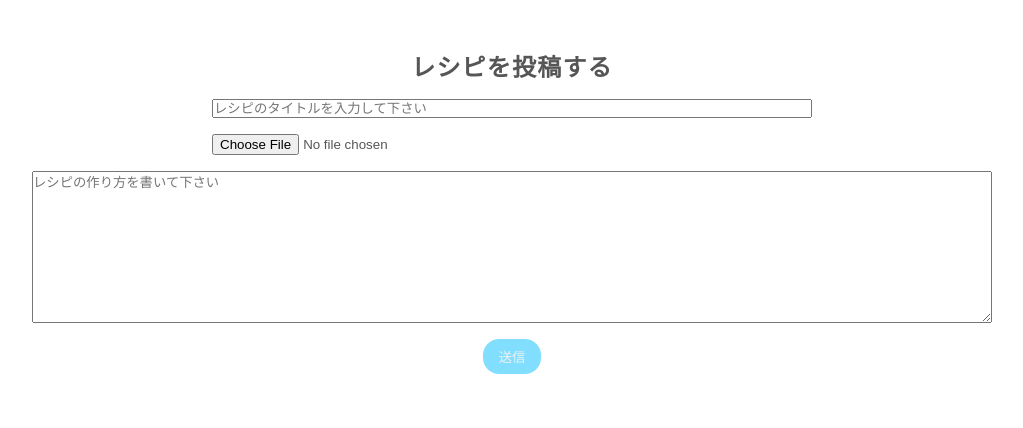
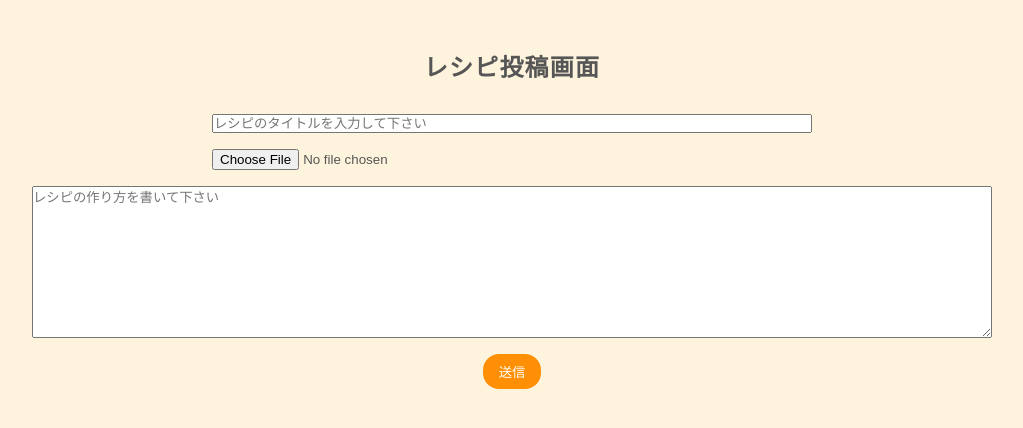
Before and after one commit to kousei1015/recipes-front, a Next.js app: page /create in a window 1280 px wide. Shown: the top 428 px of the page, without its empty margins (128-1151 px from the left). Built offline with nearby package versions, Linux system fonts and the light colour scheme.

Commit message:
Changed base color and css of recipe list screen

```diff
--- a/src/app/component/Recipes.tsx
+++ b/src/app/component/Recipes.tsx
@@ -13,7 +13,6 @@ const Recipes = ({ recipesData }: { recipesData: RECIPES }) => {
       {recipesData?.recipes.map((recipe) => (
         <article key={recipe.id} className={styles.recipe}>
           <Link href={`/${recipe.id}`}>
-            <h4 className={styles.name}>{recipe.recipe_name}</h4>
             <div className={styles.img_wrapper}>
               <Image
                 src={recipe.image_url || NoImage}
@@ -21,6 +20,7 @@ const Recipes = ({ recipesData }: { recipesData: RECIPES }) => {
                 width={100}
                 height={100}
               />
+              <span className={styles.name}>{recipe.recipe_name}</span>
             </div>
             <p>ユーザー名: {recipe.user_name}</p>
             <div className={styles.btn_wrapper}>
--- a/src/app/create/page.tsx
+++ b/src/app/create/page.tsx
@@ -47,7 +47,7 @@ const Page = () => {
 
   return (
     <div className={styles.wrapper}>
-      <h2>レシピを投稿する</h2>
+      <h2>レシピ投稿画面</h2>
       <input type="text" value={name} onChange={handleName} placeholder="レシピのタイトルを入力して下さい" />
       <input type="file" name="file" onChange={handleFile} />
       <textarea
--- a/src/app/globals.css
+++ b/src/app/globals.css
@@ -1,8 +1,7 @@
 :root {
-    --sky: #00bfff;
-    --blue: #0000b8;
-    --white: #f0f0f0;
-    --disable-color: #82deff;
+    --orange: #ff8f05;
+    --hover: #ff5d05;
+    --bg: #fef4dd;
     --text-color: #565656;
     --shadow-color: #bcbcbc;
 }
@@ -18,6 +17,7 @@
 body {
     color: var(--text-color);
     letter-spacing: 1.2px;
+    background-color: var(--bg);
 }
 
 a {
@@ -27,20 +27,19 @@ a {
 }
 
 button {
-    color: var(--white);
+    color: white;
     padding: 0.5rem 1rem;
     border: none;
     border-radius: 1rem;
-    background-color: var(--sky);
+    background-color: var(--orange);
     cursor: pointer;
     transition: .3s;
 }
 
 button:hover {
-    background-color: var(--blue);
+    background-color: var(--hover);
 }
 
 button:disabled {
-    background-color: var(--disable-color);
     cursor: no-drop;
 }
--- a/src/app/layout.tsx
+++ b/src/app/layout.tsx
@@ -1,8 +1,12 @@
 import './globals.css'
 import type { Metadata } from 'next'
-import { Inter } from 'next/font/google'
+import { Noto_Sans_Javanese } from 'next/font/google'
 
-const inter = Inter({ subsets: ['latin'] })
+const NotoSansJavanese = Noto_Sans_Javanese({
+  weight: ["600"],
+  display: 'swap',
+  preload: false,
+})
 
 export const metadata: Metadata = {
   title: 'Create Next App',
@@ -16,7 +20,7 @@ export default function RootLayout({
 }) {
   return (
     <html lang="en">
-      <body className={inter.className}>{children}</body>
+      <body className={NotoSansJavanese.className}>{children}</body>
     </html>
   )
 }
--- a/src/app/page.module.css
+++ b/src/app/page.module.css
@@ -4,7 +4,7 @@
 
 .heading {
     color: #f0f0f0;
-    background-color: var(--sky);
+    background-color: var(--orange);
     text-align: center;
     padding: 1rem 0;
 }
```
Also changed, not shown: src/app/component/Recipes.module.css (+17 -8 lines).
